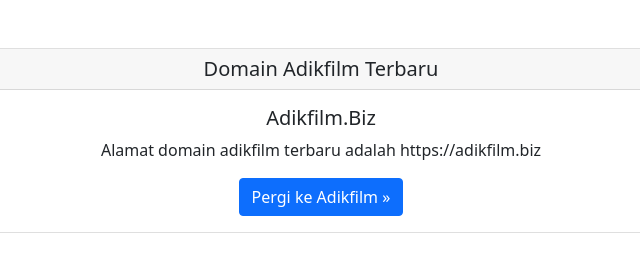
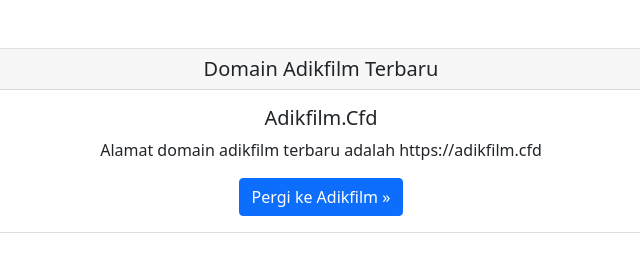
Before and after one commit to andriandev/adikfilm-link, a plain HTML site: page index.html in a window 1280 px wide. Shown: the full height of the page, 319-959 px from the left. Drawn offline with nearby package versions, Linux system fonts and the light colour scheme.

Commit message:
Ganti domain cfd

```diff
--- a/index.html
+++ b/index.html
@@ -20,9 +20,9 @@
     <div class="card mt-5 mx-3 text-center">
       <h5 class="card-header">Domain Adikfilm Terbaru</h5>
       <div class="card-body">
-        <h5 class="card-title">Adikfilm.Biz</h5>
-        <p class="card-text">Alamat domain adikfilm terbaru adalah https://adikfilm.biz</p>
-        <a href="https://adikfilm.biz" target="_blank" class="btn btn-primary">Pergi ke Adikfilm &raquo;</a>
+        <h5 class="card-title">Adikfilm.Cfd</h5>
+        <p class="card-text">Alamat domain adikfilm terbaru adalah https://adikfilm.cfd</p>
+        <a href="https://adikfilm.cfd" target="_blank" class="btn btn-primary">Pergi ke Adikfilm &raquo;</a>
       </div>
     </div>
 
```
